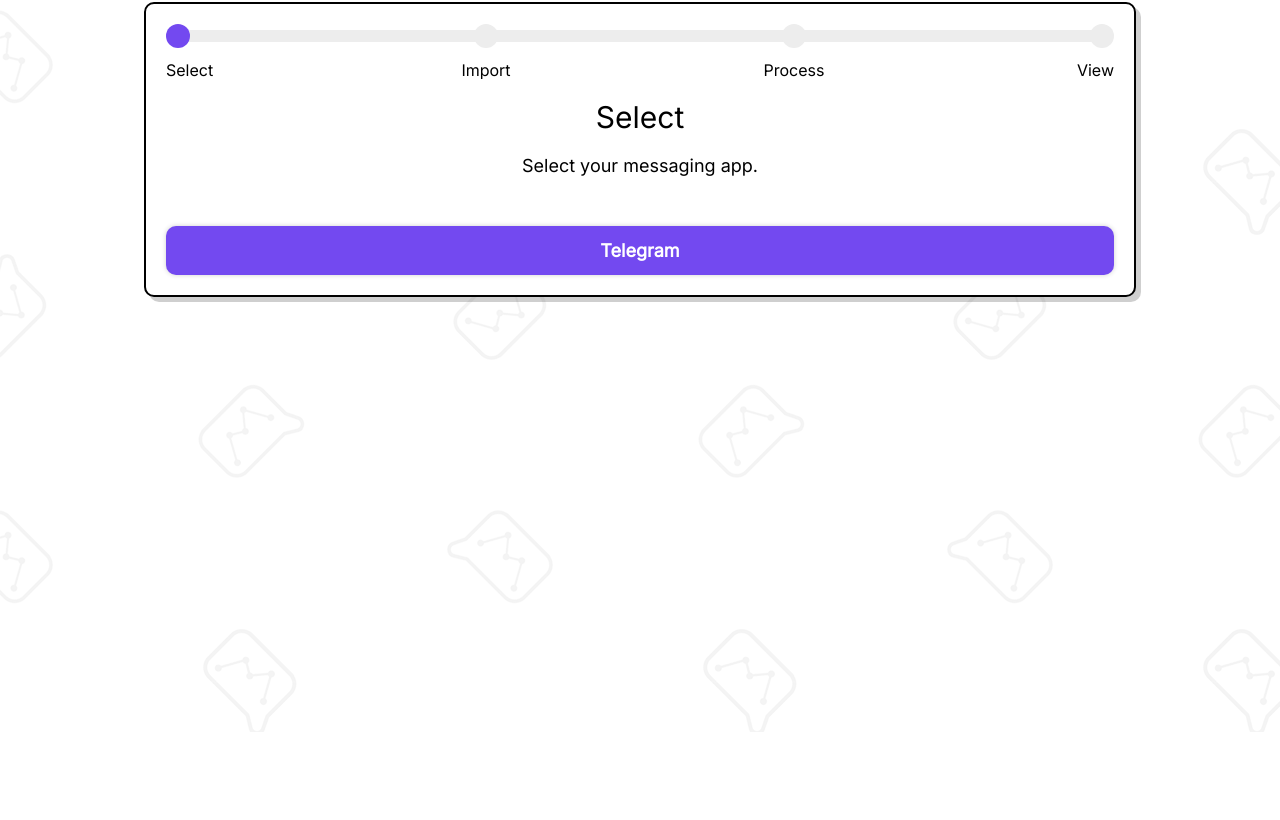
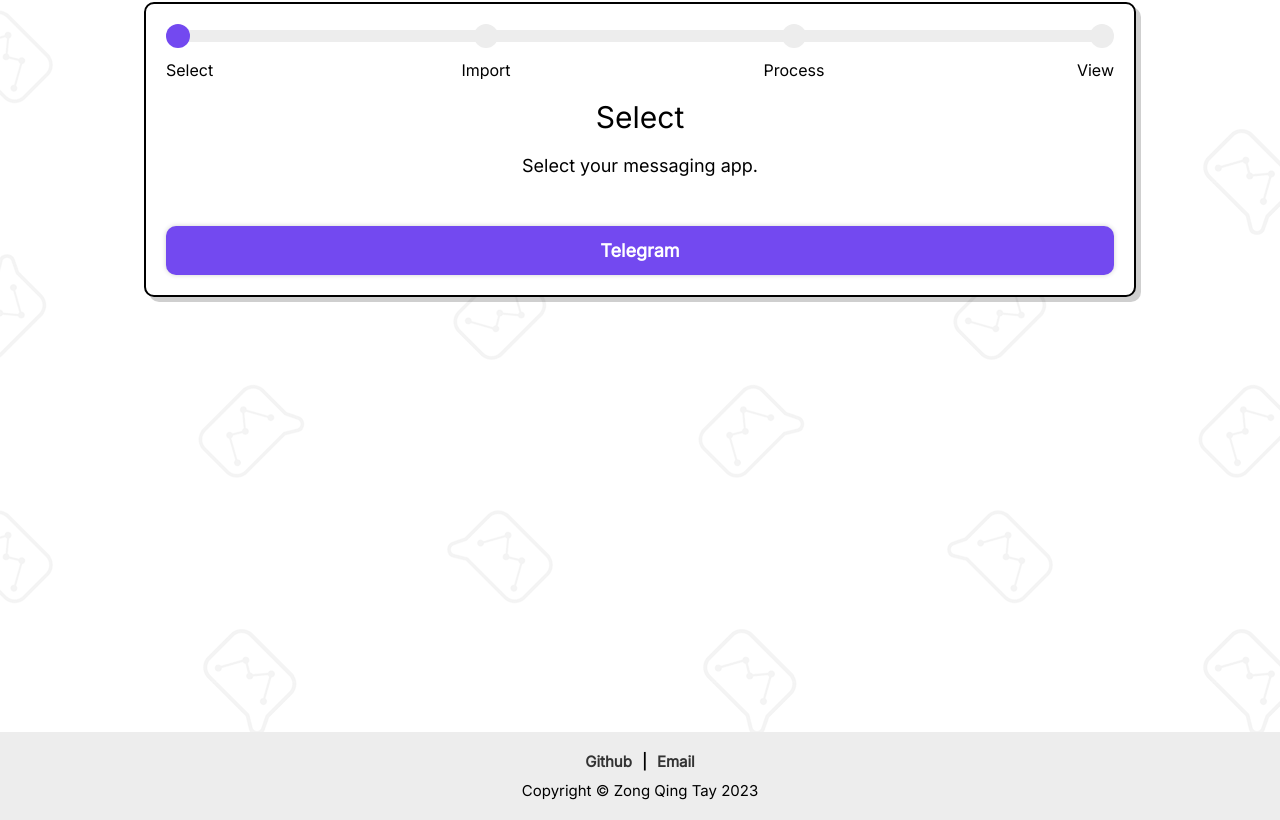
Before and after one commit to zqtay/msgstats, a React (Create React App) app: page / in a window 1280 px wide. Shown: the part 818-1638 px from the top of the page. Before the commit the page ends 1550 px from the top, so only its background shows below. Built offline with nearby package versions, Linux system fonts and the light colour scheme.

Commit message:
Add footer

```diff
--- a/src/App.tsx
+++ b/src/App.tsx
@@ -1,5 +1,6 @@
 import './App.scss';
 import Main from "./components/Main/Main";
+import Footer from "./components/UI/Footer/Footer";
 import Header from "./components/UI/Header/Header";
 
 function App() {
@@ -7,6 +8,7 @@
     <>
       <Header />
       <Main />
+      <Footer />
     </>
   );
 }
--- /dev/null
+++ b/src/components/UI/Footer/Footer.module.scss
@@ -0,0 +1,29 @@
+@import "../../../App.scss";
+
+footer {
+  padding: 20px 0;
+  background-color: $color-highlight1;
+}
+
+.container {
+  display: flex;
+  flex-direction: column;
+  justify-content: center;
+  align-items: center;
+  font-size: 15px;
+  text-align: center;
+  gap: 10px;
+}
+
+.links {
+  display: flex;
+  flex-direction: row;
+  justify-content: center;
+  gap: 10px;
+  font-weight: bold;
+
+  a {
+    @include link-highlight;
+    text-decoration: none;
+  }
+}
--- /dev/null
+++ b/src/components/UI/Footer/Footer.tsx
@@ -0,0 +1,24 @@
+import styles from './Footer.module.scss';
+import Container from "../Container/Container";
+
+const CR_NAME = "Zong Qing Tay";
+const CR_YEAR = "2023";
+const GITHUB = "https://github.com/zqtay/msgstats";
+const EMAIL = "zqtay96@gmail.com";
+
+const Footer = () => {
+  return (
+    <footer>
+      <Container className={styles.container}>
+        <div className={styles.links}>
+          <a href={GITHUB}>Github</a>
+          <span>|</span>
+          <a href={`mailto:${EMAIL}`}>Email</a>
+        </div>
+        <div>{`Copyright © ${CR_NAME} ${CR_YEAR}`}</div>
+      </Container>
+    </footer>
+  );
+};
+
+export default Footer;
```
